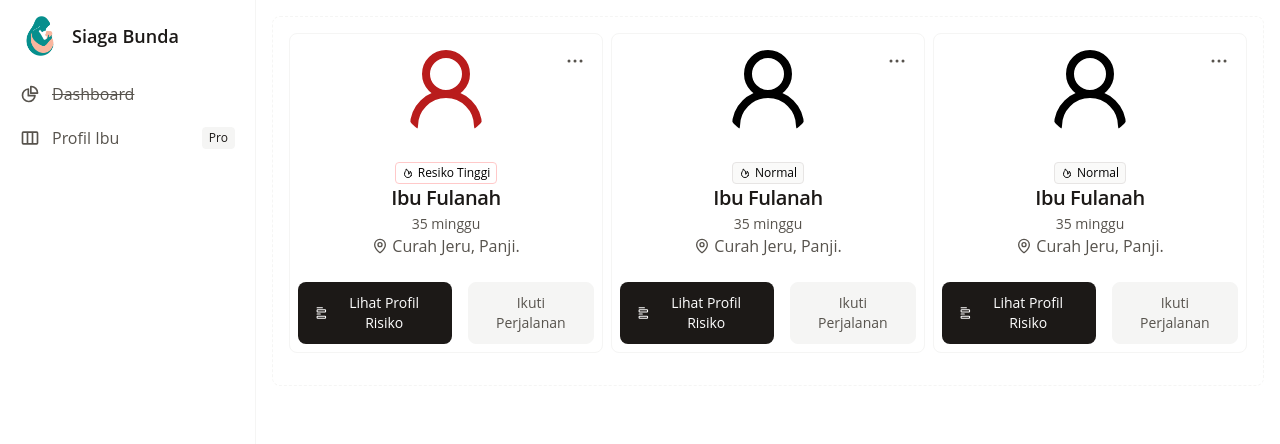
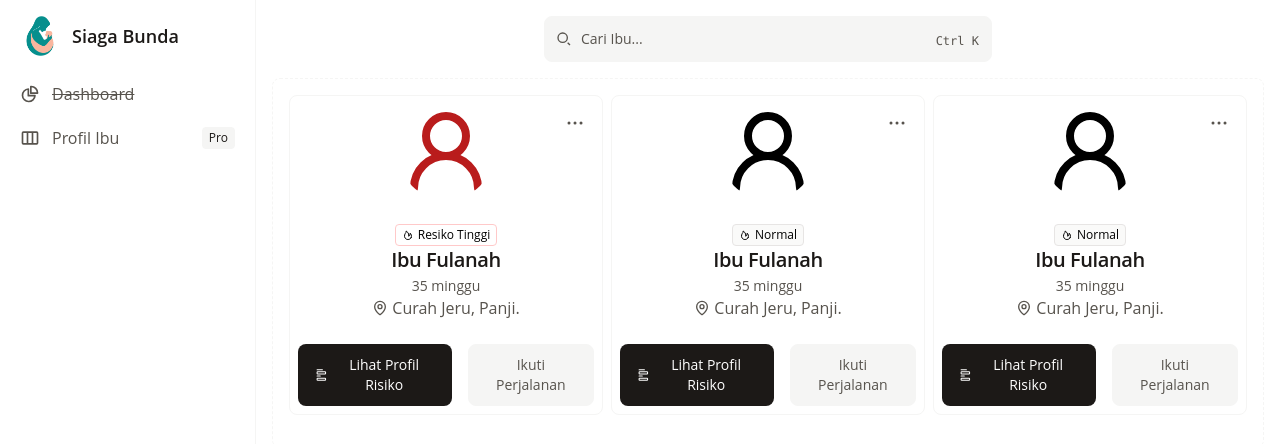
Before and after one commit to stywn93/siaga-bunda-fb, a React (Vite) app: page / in a window 1280 px wide. Shown: the top 444 px of the page. Built offline with nearby package versions, Linux system fonts and the light colour scheme.

Commit message:
Add SearchBar component and integrate it into Content layout

```diff
--- a/src/components/Content.tsx
+++ b/src/components/Content.tsx
@@ -1,8 +1,13 @@
 import MomProfile from "./MomProfile"
+import SearchBar from "./SearchBar"
 
 function Content(){
     return(
         <>
+        <div className="mt-4">
+            <SearchBar/>
+        </div>
+
         <div className="p-4">
                 <div className="p-4 border-1 border-default border-dashed rounded-base">
                     <div className="grid grid-cols-3 gap-2 mb-4">
--- /dev/null
+++ b/src/components/SearchBar.tsx
@@ -0,0 +1,59 @@
+import { useEffect, useRef, useState } from "react"
+
+function SearchBar() {
+    const [isOpen, setIsOpen] = useState(false)
+    const inputRef = useRef<HTMLInputElement>(null)
+    const shortcutLabel = navigator.platform.includes("Mac") ? "⌘ K" : "Ctrl K"
+
+    useEffect(() => {
+        const handleKeyDown = (event: KeyboardEvent) => {
+            if (event.key === "Escape") {
+                setIsOpen(false)
+                return
+            }
+
+            if ((event.ctrlKey || event.metaKey) && event.key.toLowerCase() === "k") {
+                event.preventDefault()
+                setIsOpen(true)
+            }
+        }
+
+        window.addEventListener("keydown", handleKeyDown)
+        return () => window.removeEventListener("keydown", handleKeyDown)
+    }, [])
+
+    useEffect(() => {
+        if (isOpen) inputRef.current?.focus()
+    }, [isOpen])
+
+    return (
+        <>
+            <form className="max-w-md mx-auto" onClick={() => setIsOpen(true)}>
+                <label htmlFor="search" className="block mb-2.5 text-sm font-medium text-heading sr-only ">Search</label>
+                <div className="relative">
+                    <div className="absolute inset-y-0 start-0 flex items-center ps-3 pointer-events-none">
+                        <svg className="w-4 h-4 text-body" aria-hidden="true" xmlns="http://www.w3.org/2000/svg" width="24" height="24" fill="none" viewBox="0 0 24 24"><path stroke="currentColor" stroke-width="2" d="m21 21-3.5-3.5M17 10a7 7 0 1 1-14 0 7 7 0 0 1 14 0Z" /></svg>
+                    </div>
+                    <input type="search" id="search" className="block w-full p-3 pe-20 ps-9 bg-neutral-secondary-medium border border-default-medium text-heading text-sm rounded-base focus:ring-brand shadow-xs placeholder:text-body" placeholder="Cari Ibu..." required />
+                    <kbd className="pointer-events-none absolute end-1.5 bottom-2.5 rounded border border-default-medium px-1.5 py-0.5 text-xs text-body" aria-label={shortcutLabel}>{shortcutLabel}</kbd>
+                </div>
+            </form>
+
+            {isOpen && (
+                <div className="fixed inset-0 z-50 flex items-start justify-center bg-black/50 p-4 pt-24" onMouseDown={(event) => event.target === event.currentTarget && setIsOpen(false)} role="dialog" aria-modal="true" aria-label="Search">
+                    <div className="flex w-full max-w-2xl items-center gap-2 rounded-base bg-neutral-primary-soft p-3 shadow-xl">
+                        <form className="w-full" onSubmit={(event) => event.preventDefault()}>
+                            <label htmlFor="modal-search" className="sr-only">Cari Ibu</label>
+                            <div className="relative">
+                                <input ref={inputRef} type="search" id="modal-search" className="block w-full p-3 bg-neutral-secondary-medium border border-default-medium text-heading text-sm rounded-base focus:ring-brand shadow-xs placeholder:text-body" placeholder="Cari Ibu..." autoComplete="off" required />
+                            </div>
+                        </form>
+                        <button type="button" onClick={() => setIsOpen(false)} className="shrink-0 rounded-base px-3 py-2 text-sm text-body hover:bg-neutral-secondary-medium focus:outline-none focus:ring-4 focus:ring-neutral-tertiary" aria-label="Close search">Esc</button>
+                    </div>
+                </div>
+            )}
+
+        </>
+    )
+}
+export default SearchBar
```
Also changed, not shown: 1 other file (tests, documents, lock files or other folders).
